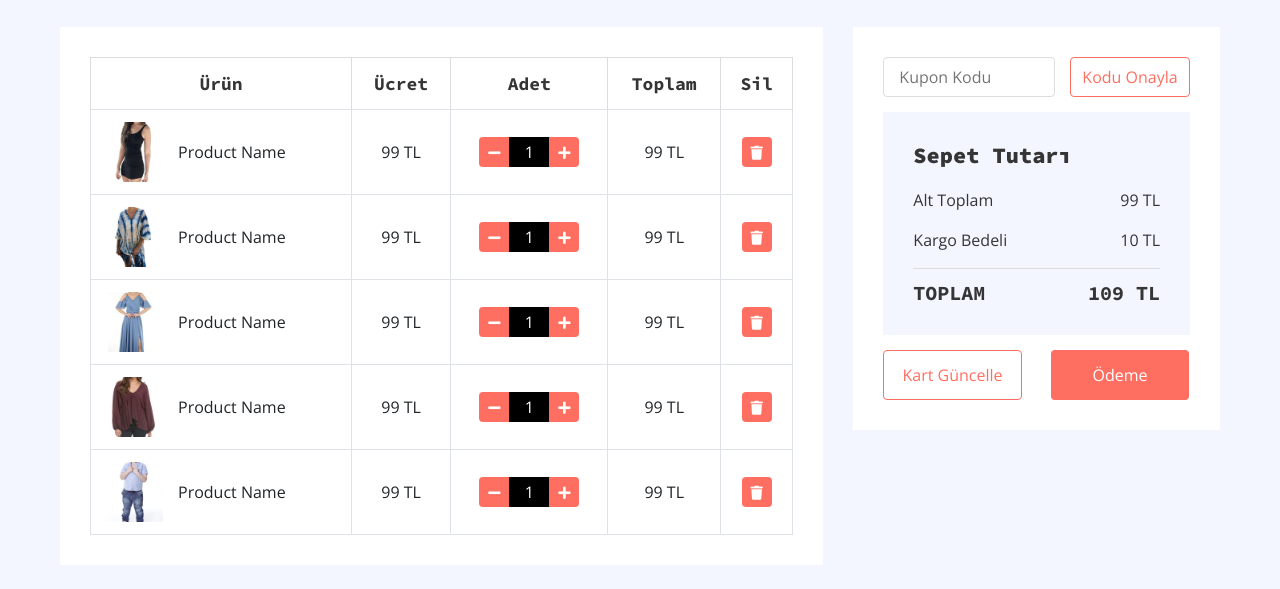
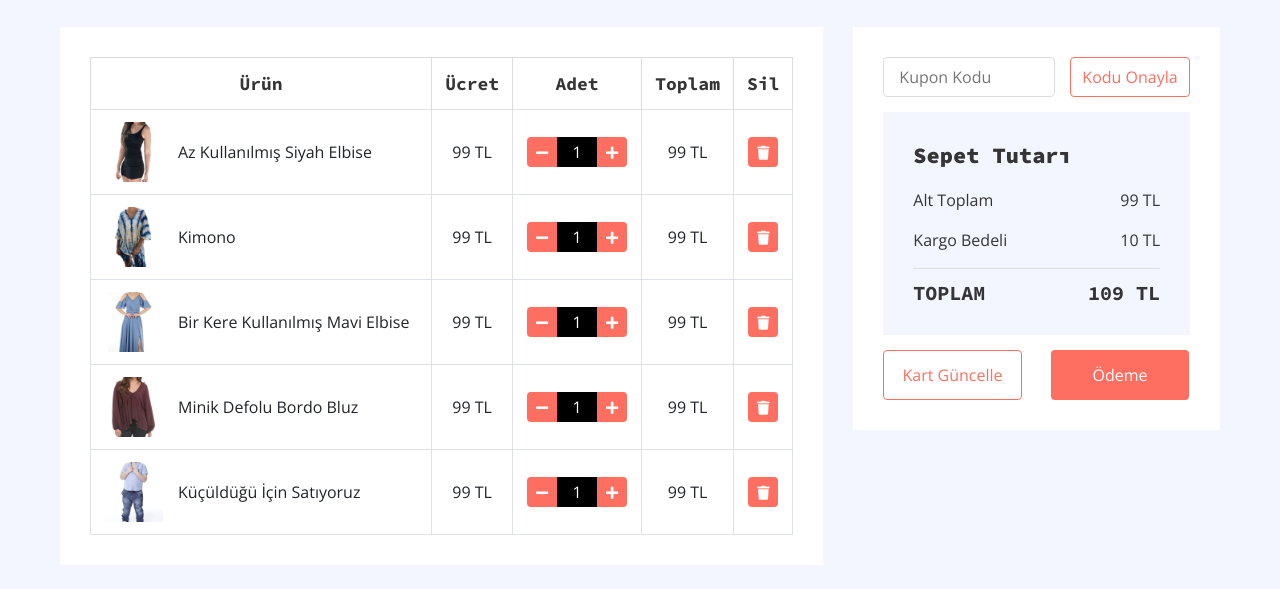
Before and after one commit to sinemgul/web1, a plain HTML site: page cart.html in a window 1280 px wide. Shown: the part 211-800 px from the top of the page. Drawn offline with nearby package versions, Linux system fonts and the light colour scheme.

Commit message:
iyileştirme

```diff
--- a/cart.html
+++ b/cart.html
@@ -148,7 +148,7 @@
                                             <td>
                                                 <div class="img">
                                                     <a href="#"><img src="img/product-1.jpg" alt="Image"></a>
-                                                    <p>Product Name</p>
+                                                    <p>Az Kullanılmış Siyah Elbise</p>
                                                 </div>
                                             </td>
                                             <td>99 TL</td>
@@ -166,7 +166,7 @@
                                             <td>
                                                 <div class="img">
                                                     <a href="#"><img src="img/product-2.jpg" alt="Image"></a>
-                                                    <p>Product Name</p>
+                                                    <p>Kimono</p>
                                                 </div>
                                             </td>
                                             <td>99 TL</td>
@@ -184,7 +184,7 @@
                                             <td>
                                                 <div class="img">
                                                     <a href="#"><img src="img/product-3.jpg" alt="Image"></a>
-                                                    <p>Product Name</p>
+                                                    <p>Bir Kere Kullanılmış Mavi Elbise</p>
                                                 </div>
                                             </td>
                                             <td>99 TL</td>
@@ -202,7 +202,7 @@
                                             <td>
                                                 <div class="img">
                                                     <a href="#"><img src="img/product-4.jpg" alt="Image"></a>
-                                                    <p>Product Name</p>
+                                                    <p>Minik Defolu Bordo Bluz</p>
                                                 </div>
                                             </td>
                                             <td>99 TL</td>
@@ -220,7 +220,7 @@
                                             <td>
                                                 <div class="img">
                                                     <a href="#"><img src="img/product-5.jpg" alt="Image"></a>
-                                                    <p>Product Name</p>
+                                                    <p>Küçüldüğü İçin Satıyoruz</p>
                                                 </div>
                                             </td>
                                             <td>99 TL</td>
```
Also changed, not shown: my-account.html (+3 -3 lines).
